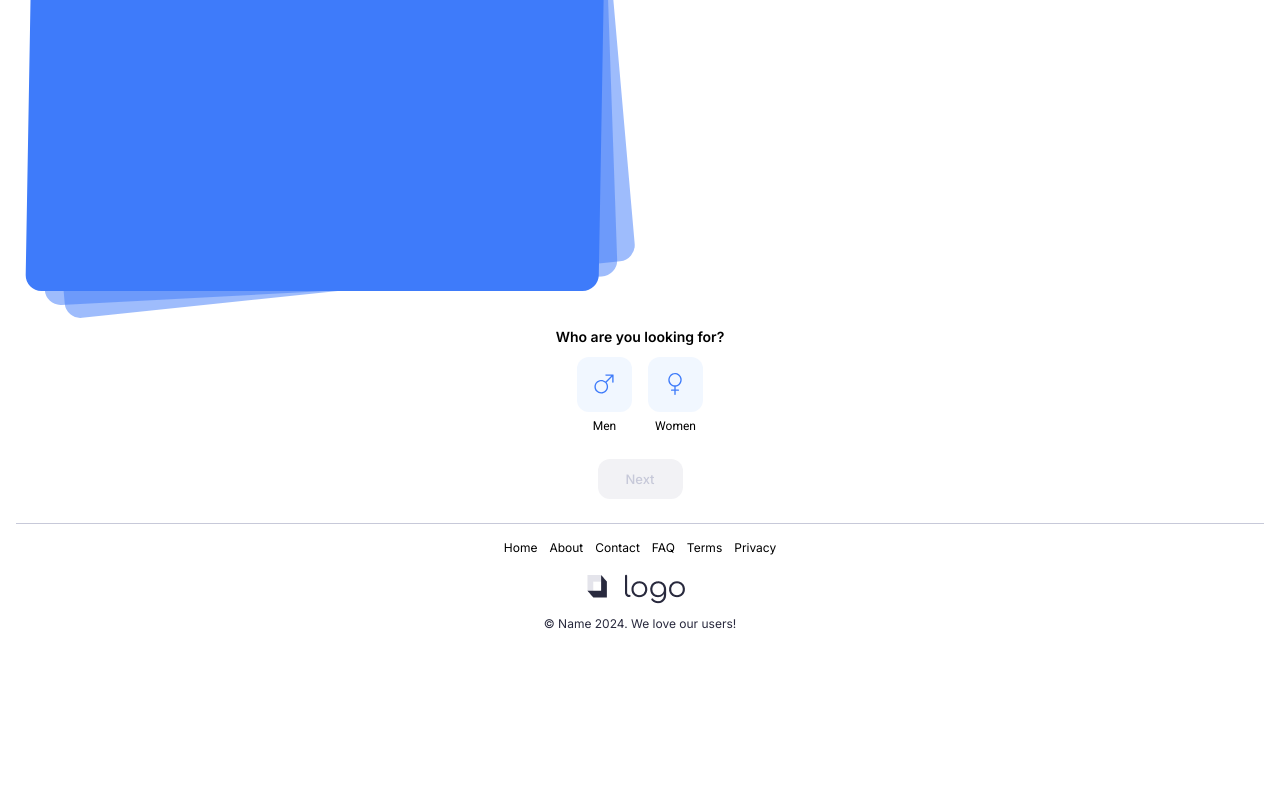
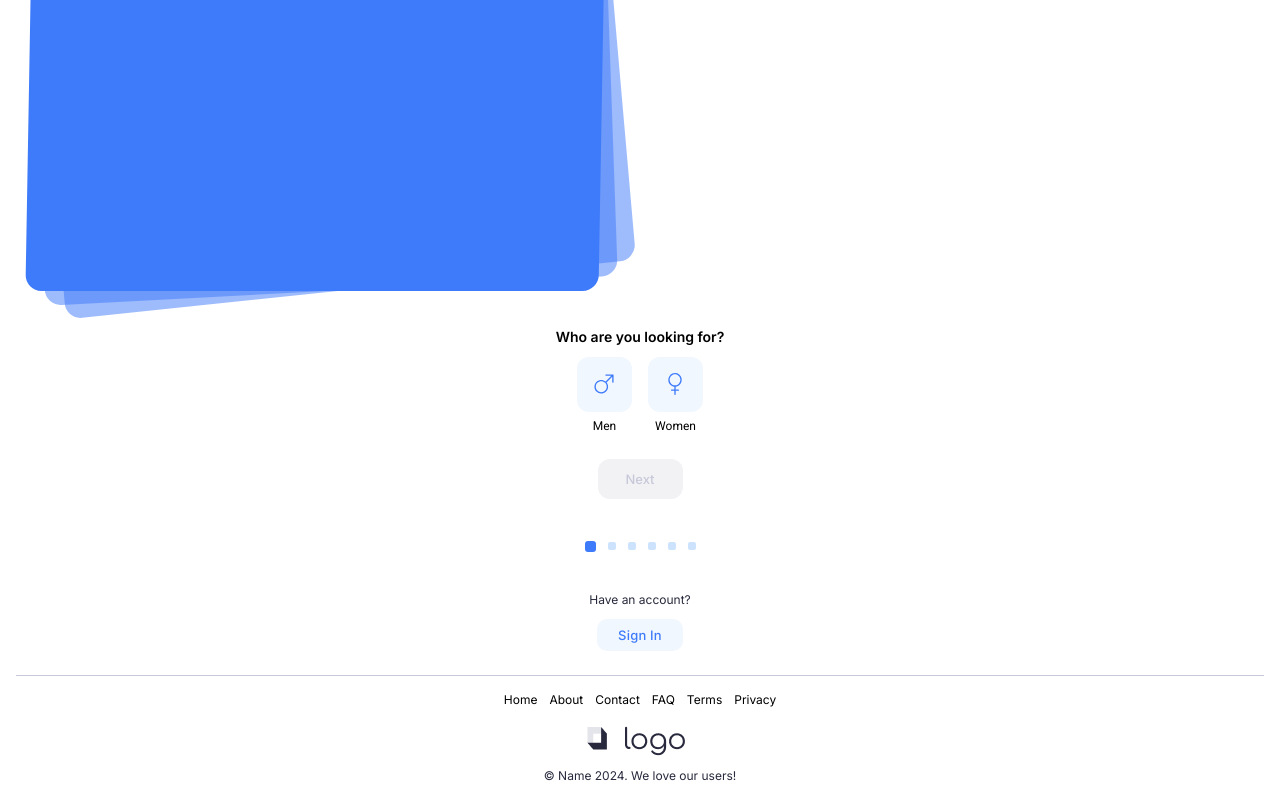
Before and after one commit to alivaliyevpro/groombo-dating-app, a Vue app: page /home in a window 1280 px wide. Shown: the part 515-1315 px from the top of the page. Before the commit the page ends 1163 px from the top, so only its background shows below. Built offline with nearby package versions, Linux system fonts and the light colour scheme.

Commit message:
Completed logic and UI of form step identifier and sign-in of RegisterView

```diff
--- a/src/views/register/RegisterView.vue
+++ b/src/views/register/RegisterView.vue
@@ -1,10 +1,11 @@
 <script setup lang="ts">
-import RegisterBanner from "../register/components/RegisterBanner.vue";
-import RegisterFooter from "../register/components/RegisterFooter.vue";
+import RegisterBanner from '../register/components/RegisterBanner.vue'
+import RegisterFooter from '../register/components/RegisterFooter.vue'
 
-import RegisterButtons from "./components/RegisterButtons.vue";
+import RegisterFormButtons from './components/RegisterFormButtons.vue'
+import RegisterFormSteps from './components/RegisterFormSteps.vue'
 
-import { useForm } from "vee-validate";
+import { useForm } from 'vee-validate'
 // import { toTypedSchema } from '@vee-validate/zod';
 // import * as zod from 'zod';
 
@@ -18,23 +19,43 @@ const { defineField, handleSubmit } = useForm({
   // validationSchema: yup.object({
   //   radio: yup.string().required(),
   // }),
-});
+})
 
-const [menRadio, menRadioAttrs] = defineField("radio");
-const [womenRadio, womenRadioAttrs] = defineField("radio");
+const [menRadio, menRadioAttrs] = defineField('radio')
+const [womenRadio, womenRadioAttrs] = defineField('radio')
 
 // console.log("values", values);
 // console.log("maleRadioAttrs", maleRadioAttrs);
 // console.log("ERRORS", errors);
 // console.log("initialValues", meta.value.initialValues);
 
-const onRegFormChange = handleSubmit(
-  async (values: any): Promise<void> => {
+const onRegFormChange = handleSubmit(async (values: any): Promise<void> => {
   // console.log(JSON.stringify(values, null, 2));
   // console.log(womenRadio.value);
-    console.log("User data", values);
+  console.log('User data', values)
+})
+
+import { ref } from 'vue'
+
+const activeStepIndex = ref(1)
+const steps = [1, 2, 3, 4, 5, 6]
+
+function prevQuestion() {
+  if (
+    activeStepIndex.value <= steps.length &&
+    activeStepIndex.value > steps[0]
+  ) {
+    activeStepIndex.value--
   }
-);
+}
+function nextQuestion() {
+  if (
+    activeStepIndex.value < steps.length &&
+    activeStepIndex.value >= steps[0]
+  ) {
+    activeStepIndex.value++
+  }
+}
 </script>
 
 <template>
@@ -44,8 +65,10 @@ const onRegFormChange = handleSubmit(
       <div class="reg-form__container">
         <div class="reg-form__wrapper">
           <!-- QUESTION FIRST -->
-          <div class="reg-form-quest reg-form-quest-first">
-            <h3 class="reg-form-quest-first__title">Who are you looking for?</h3>
+          <div class="reg-form__quest reg-form-quest-first">
+            <h3 class="reg-form-quest-first__title">
+              Who are you looking for?
+            </h3>
 
             <div class="reg-form-quest-first__opts-wrapper">
               <div class="reg-form-quest-first__opt-wrapper">
@@ -55,20 +78,22 @@ const onRegFormChange = handleSubmit(
                     v-model="menRadio"
                     v-bind="menRadioAttrs"
                     type="radio"
-                    value="menRadio"
+                    value="men"
                   />
                   Men
                 </label>
               </div>
 
               <div class="reg-form-quest-first__opt-wrapper">
-                <label for="womenRadio" class="reg-form-quest-first__women-label"
+                <label
+                  for="womenRadio"
+                  class="reg-form-quest-first__women-label"
                   ><input
                     class="reg-form-quest-first__women-radio-input"
                     v-model="womenRadio"
                     v-bind="womenRadioAttrs"
                     type="radio"
-                    value="womenRadio"
+                    value="women"
                   />
                   Women
                 </label>
@@ -78,12 +103,34 @@ const onRegFormChange = handleSubmit(
           <!-- QUESTION FIRST -->
 
           <!-- FORM-NAV BUTTONS -->
-          <RegisterButtons :menRadio="menRadio" :womenRadio="womenRadio" />
+          <RegisterFormButtons
+            :menRadio="menRadio"
+            :womenRadio="womenRadio"
+            :prevQuestion="prevQuestion"
+            :nextQuestion="nextQuestion"
+          />
           <!-- FORM-NAV BUTTONS -->
+
+          <!-- FORM STEP IDENTIFIER -->
+          <RegisterFormSteps
+            :steps="steps"
+            :activeStepIndex="activeStepIndex"
+          />
+          <!-- FORM STEP IDENTIFIER -->
         </div>
       </div>
     </form>
+
+    <!-- NAV TO SIGNIN -->
+    <div class="reg-form__nav-to-sign-in nav-to-sign-in">
+      <div class="nav-to-sign-in__wrapper">
+        <h3 class="nav-to-sign-in__title">Have an account?</h3>
+        <button class="nav-to-sign-in__button">Sign In</button>
+      </div>
+    </div>
+    <!-- NAV TO SIGNIN -->
   </main>
+
   <!-- FORM-FOOTER -->
   <RegisterFooter />
   <!-- FORM-FOOTER -->
@@ -92,7 +139,7 @@ const onRegFormChange = handleSubmit(
 <style scoped lang="scss">
 .page {
   flex: 1 1 auto;
-}
+
   .reg-form {
     // .reg-form__container
 
@@ -200,4 +247,55 @@ const onRegFormChange = handleSubmit(
       @apply checked:bg-[#3568D4] checked:bg-[url('../../assets/icons/female-white-icon.svg')];
     }
   }
+
+  .reg-form {
+    // .reg-form__nav-to-sign-in
+
+    &__nav-to-sign-in {
+      margin-top: 39.5px;
+    }
+  }
+  .nav-to-sign-in {
+    // .nav-to-sign-in__wrapper
+
+    &__wrapper {
+      display: flex;
+      align-items: center;
+      justify-content: center;
+      flex-direction: column;
+      gap: 10px;
+    }
+
+    // .nav-to-sign-in__title
+
+    &__title {
+      font-family: Inter;
+      font-size: 12px;
+      font-weight: 400;
+      line-height: 18px;
+      letter-spacing: 0em;
+      text-align: left;
+
+      color: #28293d;
+    }
+
+    // .nav-to-sign-in__button
+
+    &__button {
+      width: 86px;
+      height: 32px;
+      border-radius: 10px;
+      background-color: #f1f7ff;
+
+      font-family: Inter;
+      font-size: 13px;
+      font-weight: 500;
+      line-height: 16px;
+      letter-spacing: 0.20000000298023224px;
+      text-align: center;
+
+      color: #3e7bfa;
+    }
+  }
+}
 </style>
--- a/src/views/register/components/RegisterButtons.vue
+++ b/src/views/register/components/RegisterFormButtons.vue
@@ -1,17 +1,24 @@
 <script setup lang="ts">
 interface Props {
-  menRadio: string;
-  womenRadio: string;
+  menRadio: string
+  womenRadio: string
+  prevQuestion: () => void
+  nextQuestion: () => void
 }
-const { menRadio, womenRadio } = defineProps<Props>();
+const { menRadio, womenRadio } = defineProps<Props>()
 </script>
 
 <template>
   <div class="reg-form-buttons__wrapper">
-    <button type="button" class="reg-form-buttons__item reg-form-button button--back">
+    <button
+      @click.prevent="prevQuestion"
+      type="button"
+      class="reg-form-buttons__item reg-form-button button--back"
+    >
       Back
     </button>
     <button
+      @click.prevent="nextQuestion"
       type="button"
       :disabled="!menRadio || !womenRadio"
       class="reg-form-buttons__item reg-form-button button--next"
--- /dev/null
+++ b/src/views/register/components/RegisterFormSteps.vue
@@ -0,0 +1,50 @@
+<script setup lang="ts">
+interface Props {
+  steps: number[]
+  activeStepIndex: number
+}
+const { steps, activeStepIndex } = defineProps<Props>()
+</script>
+
+<template>
+  <div class="reg-form-steps">
+    <div class="reg-form-steps__wrapper">
+      <div
+        v-for="step in steps"
+        class="reg-form-steps__step"
+        :class="{
+          'reg-form-steps--active-step': activeStepIndex === step,
+        }"
+      ></div>
+    </div>
+  </div>
+</template>
+
+<style scoped lang="scss">
+.reg-form-steps {
+  // .reg-form-steps__wrapper
+
+  &__wrapper {
+    display: flex;
+    align-items: center;
+    justify-content: center;
+    gap: 12px;
+    margin-top: 41.5px;
+  }
+
+  // .reg-form-steps__step
+
+  &__step {
+    width: 8px;
+    height: 8px;
+    border-radius: 2px;
+    background-color: #cde3fd;
+  }
+}
+.reg-form-steps--active-step {
+  width: 11px;
+  height: 11px;
+  border-radius: 3px;
+  background-color: #3e7bfa;
+}
+</style>
```
Lines whose indentation alone changed are shown as unchanged.
